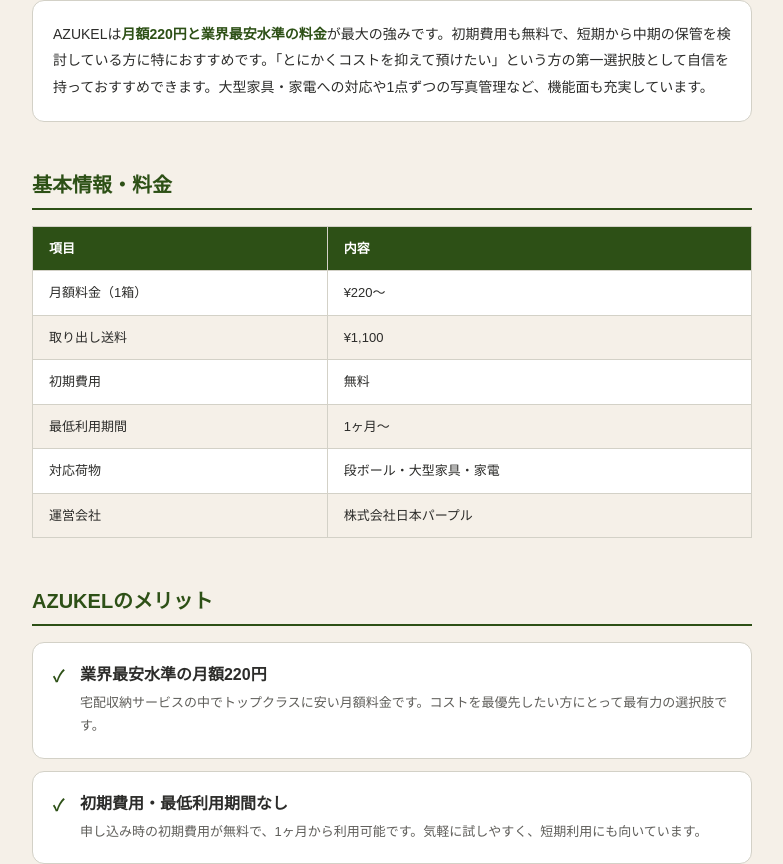
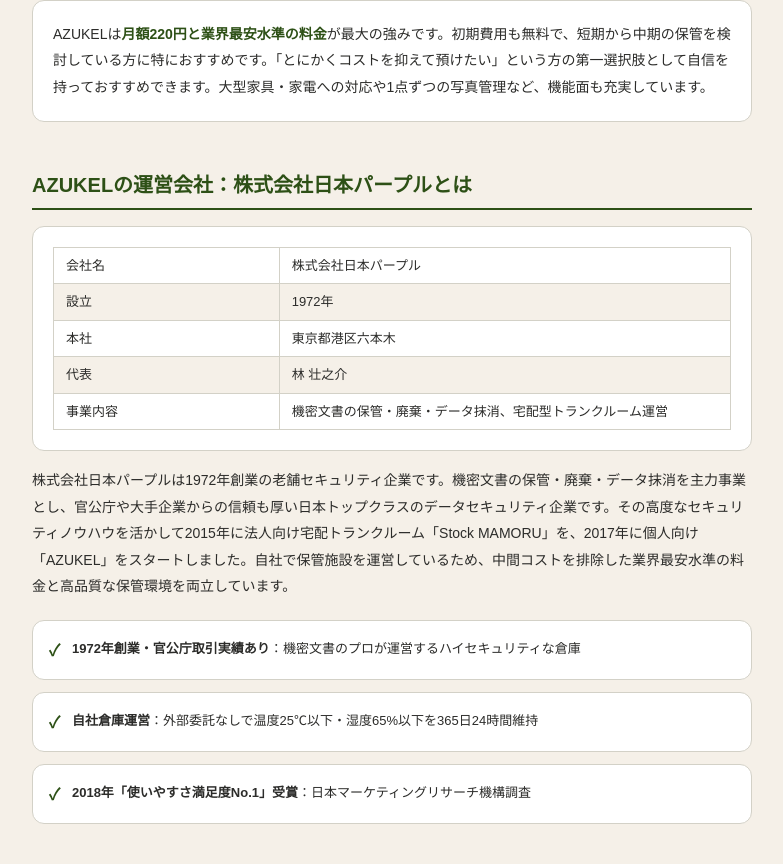
Before and after one commit to kazukiyamada19920206-ai/kurabe-storage, a Next.js app: page /guide/azukel-review in a window 1280 px wide. Shown: the part 383-1247 px from the top of the page, without its empty margins (248-1031 px from the left). Built offline with nearby package versions, Linux system fonts and the light colour scheme.

Commit message:
seo: azukel評判記事に運営会社（株式会社日本パープル）セクション追加

```diff
--- a/app/guide/azukel-review/page.tsx
+++ b/app/guide/azukel-review/page.tsx
@@ -3,9 +3,9 @@
 import pricing from "../../../pricing.json";
 
 export const metadata: Metadata = {
-  title: "AZUKEL（アズケル）の評判・口コミ・料金を徹底解説",
+  title: "AZUKEL（アズケル）の評判・口コミ【株式会社日本パープル運営】料金・メリット・デメリットを徹底解説",
   description:
-    "AZUKELの実際の口コミ・評判、月額料金、メリット・デメリットを徹底解説。宅配収納サービスを初めて使う方にも分かりやすくまとめました。",
+    "AZUKELの評判・口コミ・料金を徹底解説。運営会社は1972年創業の株式会社日本パープル。業界最安水準の月額料金・ハイセキュリティな自社倉庫・LINE操作完結など特徴を紹介。",
 };
 
 const service = pricing.find((s) => s.slug === "azukel")!;
@@ -54,6 +54,48 @@
             <p className="text-[14px] text-[#2C2C2A] leading-[1.9]">
               AZUKELは<strong className="text-[#2D5016]">月額220円と業界最安水準の料金</strong>が最大の強みです。初期費用も無料で、短期から中期の保管を検討している方に特におすすめです。「とにかくコストを抑えて預けたい」という方の第一選択肢として自信を持っておすすめできます。大型家具・家電への対応や1点ずつの写真管理など、機能面も充実しています。
             </p>
+          </div>
+        </section>
+
+        {/* 運営会社 */}
+        <section>
+          <h2 className="text-[20px] font-[700] text-[#2D5016] mb-4 pb-2 border-b-2 border-[#2D5016]">
+            AZUKELの運営会社：株式会社日本パープルとは
+          </h2>
+          <div className="bg-white rounded-[12px] p-5 mb-4" style={{ border: "0.5px solid #D3D1C7" }}>
+            <table className="w-full text-[13px]" style={{ borderCollapse: "collapse" }}>
+              <tbody>
+                {[
+                  ["会社名", "株式会社日本パープル"],
+                  ["設立", "1972年"],
+                  ["本社", "東京都港区六本木"],
+                  ["代表", "林 壮之介"],
+                  ["事業内容", "機密文書の保管・廃棄・データ抹消、宅配型トランクルーム運営"],
+                ].map(([label, value], i) => (
+                  <tr key={label} style={{ background: i % 2 === 1 ? "#F5F0E8" : "white" }}>
+                    <td className="py-2 px-3 font-medium text-[#2C2C2A] w-1/3" style={{ border: "0.5px solid #D3D1C7" }}>{label}</td>
+                    <td className="py-2 px-3 text-[#2C2C2A]" style={{ border: "0.5px solid #D3D1C7" }}>{value}</td>
+                  </tr>
+                ))}
+              </tbody>
+            </table>
+          </div>
+          <p className="text-[14px] text-[#2C2C2A] leading-[1.9] mb-5">
+            株式会社日本パープルは1972年創業の老舗セキュリティ企業です。機密文書の保管・廃棄・データ抹消を主力事業とし、官公庁や大手企業からの信頼も厚い日本トップクラスのデータセキュリティ企業です。その高度なセキュリティノウハウを活かして2015年に法人向け宅配トランクルーム「Stock MAMORU」を、2017年に個人向け「AZUKEL」をスタートしました。自社で保管施設を運営しているため、中間コストを排除した業界最安水準の料金と高品質な保管環境を両立しています。
+          </p>
+          <div className="space-y-3">
+            {[
+              { point: "1972年創業・官公庁取引実績あり", body: "機密文書のプロが運営するハイセキュリティな倉庫" },
+              { point: "自社倉庫運営", body: "外部委託なしで温度25℃以下・湿度65%以下を365日24時間維持" },
+              { point: "2018年「使いやすさ満足度No.1」受賞", body: "日本マーケティングリサーチ機構調査" },
+            ].map((item) => (
+              <div key={item.point} className="bg-white rounded-[12px] p-4 flex gap-3" style={{ border: "0.5px solid #D3D1C7" }}>
+                <span className="font-bold text-[#2D5016] flex-shrink-0 mt-0.5">✓</span>
+                <p className="text-[13px] text-[#2C2C2A] leading-[1.8]">
+                  <strong>{item.point}</strong>：{item.body}
+                </p>
+              </div>
+            ))}
           </div>
         </section>
 
@@ -257,6 +299,30 @@
           </Link>
         </section>
 
+        {/* FAQ */}
+        <section>
+          <h2 className="text-[20px] font-[700] text-[#2D5016] mb-4 pb-2 border-b-2 border-[#2D5016]">
+            よくある質問（FAQ）
+          </h2>
+          <div className="space-y-4">
+            {[
+              {
+                q: "AZUKELの運営会社はどこですか？",
+                a: "株式会社日本パープル（東京都港区六本木）が運営しています。1972年創業の老舗セキュリティ企業で、官公庁や大手企業の機密文書管理を手がける信頼性の高い会社です。2017年に個人向け宅配収納サービスAZUKELをスタートしました。",
+              },
+              {
+                q: "AZUKELの保管環境は安全ですか？",
+                a: "自社で保管施設を直接運営しており、温度25℃以下・湿度65%以下を365日24時間維持しています。有人管理・機械警備・監視カメラによる24時間セキュリティ体制を導入しており、衣類・書籍・家電など大切な荷物を安全に保管できます。",
+              },
+            ].map((item) => (
+              <div key={item.q} className="bg-white rounded-[12px] p-5" style={{ border: "0.5px solid #D3D1C7" }}>
+                <p className="font-[700] text-[#2C2C2A] mb-2 text-[14px]">Q. {item.q}</p>
+                <p className="text-[13px] text-[#5F5E5A] leading-[1.8]">A. {item.a}</p>
+              </div>
+            ))}
+          </div>
+        </section>
+
         {/* 診断CTAバナー */}
         <div className="bg-[#2D5016] rounded-[12px] px-8 py-10 text-center">
           <p className="text-white text-[18px] font-[700] mb-2">
```
